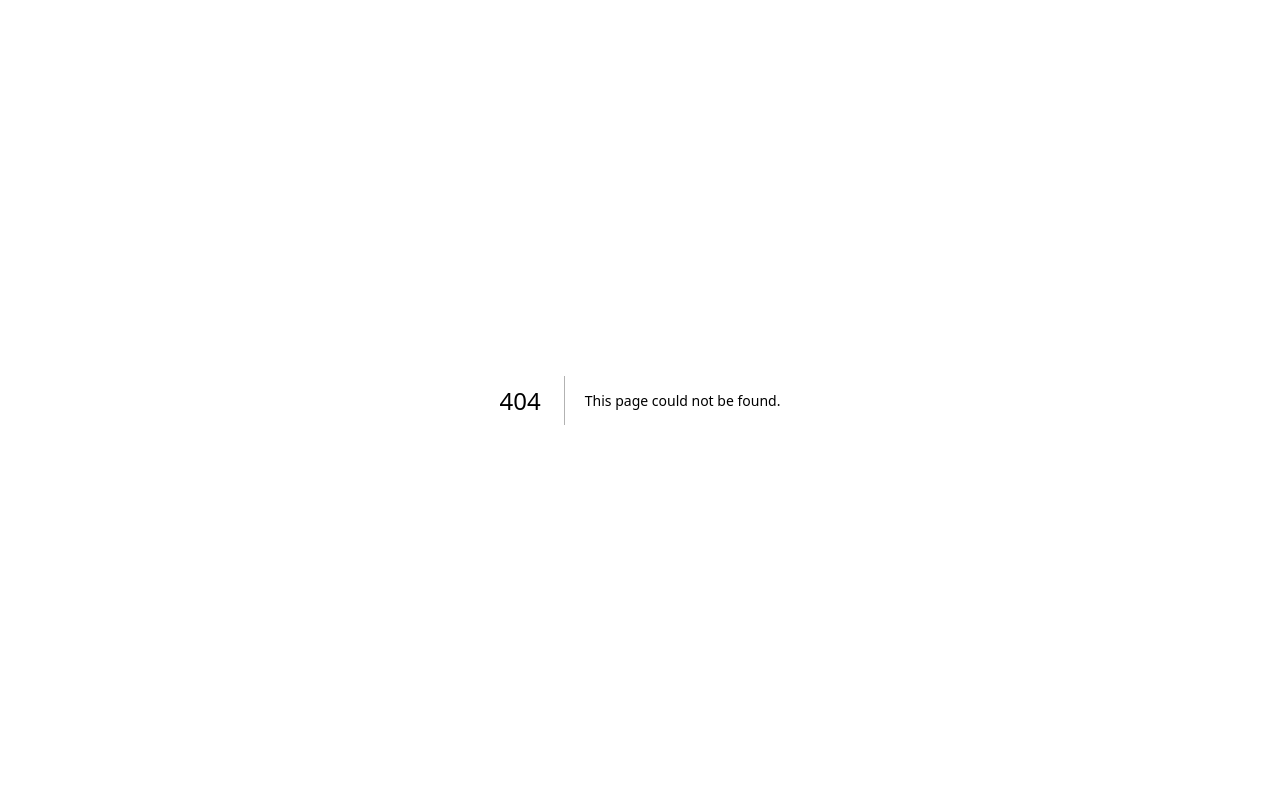
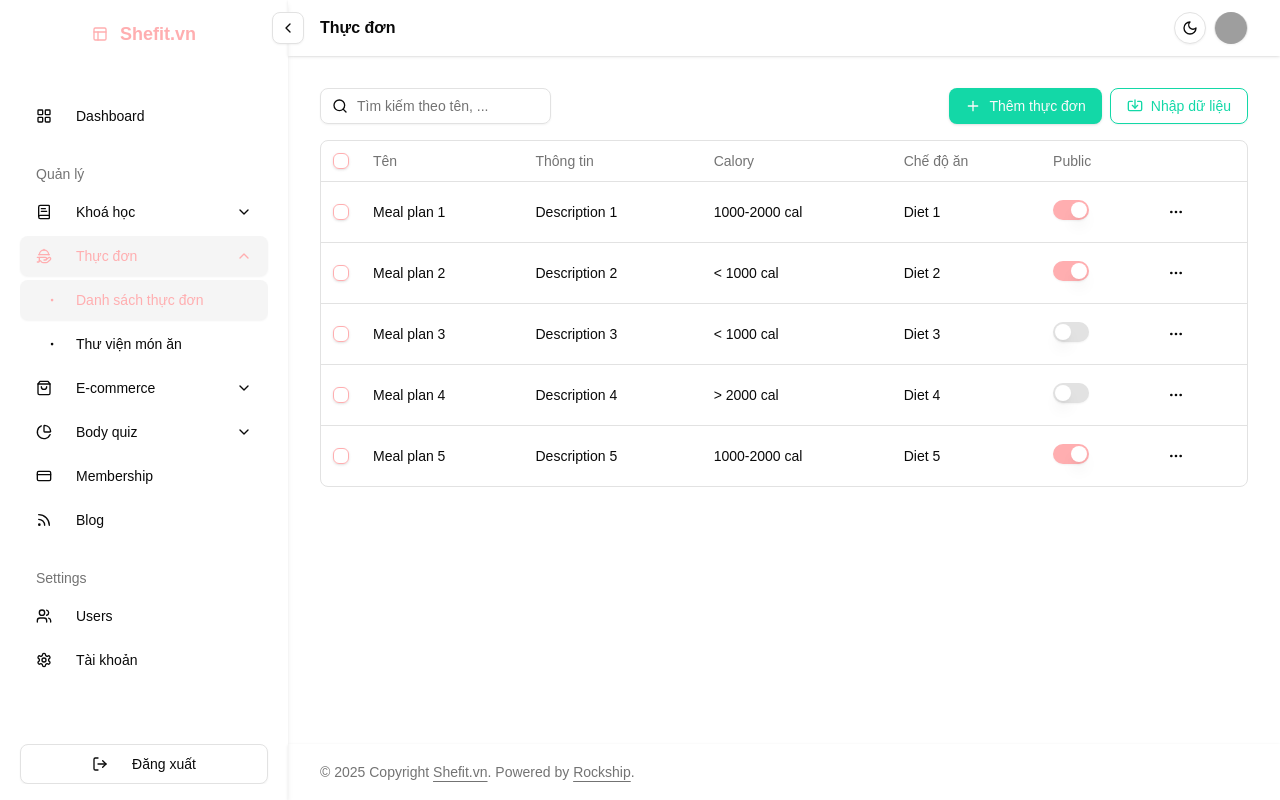
Before and after one commit to hoainamcse/shefit-frontend, a Next.js app: page /admin/meal-plans in a window 1280 px wide. Before the commit this address had no page. Built offline with nearby package versions, Linux system fonts and the light colour scheme; grey boxes are pictures that could not be loaded; a web font is replaced by a local one.

Commit message:
feat: add meal plans

```diff
--- a/app/(admin)/admin/(class)/live-classes/page.tsx
+++ b/app/(admin)/admin/(class)/live-classes/page.tsx
@@ -14,6 +14,7 @@ import {
   DropdownMenuSeparator,
   DropdownMenuTrigger,
 } from '@/components/ui/dropdown-menu'
+import { Switch } from '@/components/ui/switch'
 import { Copy, Edit, Ellipsis, Eye, Import, Trash2 } from 'lucide-react'
 
 type Membership = {
@@ -35,6 +36,7 @@ type LiveClass = {
   trainer: Trainer
   level: 'beginner' | 'intermediate' | 'advanced'
   membership?: Membership
+  is_public: boolean
 }
 
 const liveClasses: LiveClass[] = [
@@ -53,6 +55,7 @@ const liveClasses: LiveClass[] = [
       id: '1',
       name: 'Độ mông 4 tuần',
     },
+    is_public: true,
   },
   {
     id: '2',
@@ -69,6 +72,7 @@ const liveClasses: LiveClass[] = [
       id: '1',
       name: 'Độ mông 4 tuần',
     },
+    is_public: true,
   },
   {
     id: '3',
@@ -85,6 +89,7 @@ const liveClasses: LiveClass[] = [
       id: '1',
       name: 'Độ mông 4 tuần',
     },
+    is_public: false,
   },
   {
     id: '4',
@@ -101,6 +106,7 @@ const liveClasses: LiveClass[] = [
       id: '1',
       name: 'Độ mông 4 tuần',
     },
+    is_public: true,
   },
   {
     id: '5',
@@ -117,6 +123,7 @@ const liveClasses: LiveClass[] = [
       id: '1',
       name: 'Độ mông 4 tuần',
     },
+    is_public: false,
   },
 ]
 
@@ -172,6 +179,11 @@ export default function LiveClassesPage() {
       render: ({ row }) => row.membership?.name ?? '_',
     },
     {
+      accessorKey: 'is_public',
+      header: 'Public',
+      render: ({ row }) => <Switch defaultChecked={row.is_public} />,
+    },
+    {
       accessorKey: 'actions',
       render: ({ row }) => (
         <DropdownMenu>
--- a/app/(admin)/admin/(class)/one-on-one-classes/page.tsx
+++ b/app/(admin)/admin/(class)/one-on-one-classes/page.tsx
@@ -14,6 +14,7 @@ import {
   DropdownMenuSeparator,
   DropdownMenuTrigger,
 } from '@/components/ui/dropdown-menu'
+import { Switch } from '@/components/ui/switch'
 import { Copy, Edit, Ellipsis, Eye, Import, Trash2 } from 'lucide-react'
 
 type Membership = {
@@ -36,6 +37,7 @@ type OneOnOneClass = {
   level: 'beginner' | 'intermediate' | 'advanced'
   membership?: Membership
   type: 'video' | 'live'
+  is_public: boolean
 }
 
 const oneOnOneClasses: OneOnOneClass[] = [
@@ -55,6 +57,7 @@ const oneOnOneClasses: OneOnOneClass[] = [
       name: 'Độ mông 4 tuần',
     },
     type: 'video',
+    is_public: true,
   },
   {
     id: '2',
@@ -72,6 +75,7 @@ const oneOnOneClasses: OneOnOneClass[] = [
       name: 'Độ mông 4 tuần',
     },
     type: 'video',
+    is_public: true,
   },
   {
     id: '3',
@@ -89,6 +93,7 @@ const oneOnOneClasses: OneOnOneClass[] = [
       name: 'Độ mông 4 tuần',
     },
     type: 'live',
+    is_public: false,
   },
   {
     id: '4',
@@ -106,6 +111,7 @@ const oneOnOneClasses: OneOnOneClass[] = [
       name: 'Độ mông 4 tuần',
     },
     type: 'video',
+    is_public: true,
   },
   {
     id: '5',
@@ -123,6 +129,7 @@ const oneOnOneClasses: OneOnOneClass[] = [
       name: 'Độ mông 4 tuần',
     },
     type: 'live',
+    is_public: true,
   },
 ]
 
@@ -187,6 +194,11 @@ export default function OneOnOneClassesPage() {
       ),
     },
     {
+      accessorKey: 'is_public',
+      header: 'Public',
+      render: ({ row }) => <Switch defaultChecked={row.is_public} />,
+    },
+    {
       accessorKey: 'actions',
       render: ({ row }) => (
         <DropdownMenu>
--- a/app/(admin)/admin/(class)/video-classes/page.tsx
+++ b/app/(admin)/admin/(class)/video-classes/page.tsx
@@ -14,6 +14,7 @@ import {
   DropdownMenuSeparator,
   DropdownMenuTrigger,
 } from '@/components/ui/dropdown-menu'
+import { Switch } from '@/components/ui/switch'
 import { Copy, Edit, Ellipsis, Eye, Import, Trash2 } from 'lucide-react'
 
 type Membership = {
@@ -35,6 +36,7 @@ type VideoClass = {
   trainer: Trainer
   level: 'beginner' | 'intermediate' | 'advanced'
   membership?: Membership
+  is_public: boolean
 }
 
 const videoClasses: VideoClass[] = [
@@ -53,6 +55,7 @@ const videoClasses: VideoClass[] = [
       id: '1',
       name: 'Độ mông 4 tuần',
     },
+    is_public: false,
   },
   {
     id: '2',
@@ -69,6 +72,7 @@ const videoClasses: VideoClass[] = [
       id: '1',
       name: 'Độ mông 4 tuần',
     },
+    is_public: false,
   },
   {
     id: '3',
@@ -85,6 +89,7 @@ const videoClasses: VideoClass[] = [
       id: '1',
       name: 'Độ mông 4 tuần',
     },
+    is_public: true,
   },
   {
     id: '4',
@@ -101,6 +106,7 @@ const videoClasses: VideoClass[] = [
       id: '1',
       name: 'Độ mông 4 tuần',
     },
+    is_public: false,
   },
   {
     id: '5',
@@ -117,6 +123,7 @@ const videoClasses: VideoClass[] = [
       id: '1',
       name: 'Độ mông 4 tuần',
     },
+    is_public: true,
   },
 ]
 
@@ -172,6 +179,11 @@ export default function VideoClassesPage() {
       render: ({ row }) => row.membership?.name ?? '_',
     },
     {
+      accessorKey: 'is_public',
+      header: 'Public',
+      render: ({ row }) => <Switch defaultChecked={row.is_public} />,
+    },
+    {
       accessorKey: 'actions',
       render: ({ row }) => (
         <DropdownMenu>
--- a/app/(admin)/admin/(ecom)/products/page.tsx
+++ b/app/(admin)/admin/(ecom)/products/page.tsx
@@ -55,7 +55,7 @@ const products: Product[] = [
       },
     ],
     category: 'Clothing',
-    images: ['https://via.placeholder.com/150', 'https://via.placeholder.com/150'],
+    images: ['https://m.media-amazon.com/images/I/81RE9EBCagL._AC_UF1000,1000_QL80_.jpg'],
   },
   {
     id: '2',
@@ -80,7 +80,7 @@ const products: Product[] = [
       },
     ],
     category: 'Clothing',
-    images: ['https://via.placeholder.com/150', 'https://via.placeholder.com/150'],
+    images: ['https://m.media-amazon.com/images/I/81RE9EBCagL._AC_UF1000,1000_QL80_.jpg'],
   },
   {
     id: '3',
@@ -105,7 +105,7 @@ const products: Product[] = [
       },
     ],
     category: 'Clothing',
-    images: ['https://via.placeholder.com/150', 'https://via.placeholder.com/150'],
+    images: ['https://m.media-amazon.com/images/I/81RE9EBCagL._AC_UF1000,1000_QL80_.jpg'],
   },
   {
     id: '4',
@@ -130,7 +130,7 @@ const products: Product[] = [
       },
     ],
     category: 'Clothing',
-    images: ['https://via.placeholder.com/150', 'https://via.placeholder.com/150'],
+    images: ['https://m.media-amazon.com/images/I/81RE9EBCagL._AC_UF1000,1000_QL80_.jpg'],
   },
   {
     id: '5',
@@ -155,7 +155,7 @@ const products: Product[] = [
       },
     ],
     category: 'Clothing',
-    images: ['https://via.placeholder.com/150', 'https://via.placeholder.com/150'],
+    images: ['https://m.media-amazon.com/images/I/81RE9EBCagL._AC_UF1000,1000_QL80_.jpg'],
   },
 ]
 
@@ -201,6 +201,13 @@ export default function ProductsPage() {
       header: 'Phân loại',
     },
     {
+      accessorKey: 'images',
+      header: 'Hình ảnh',
+      render: ({ row }) => {
+        return <img src={row.images[0]} alt={`${row.name} thumbnail`} className="h-12 rounded" />
+      },
+    },
+    {
       accessorKey: 'actions',
       render: ({ row }) => (
         <DropdownMenu>
--- /dev/null
+++ b/app/(admin)/admin/(meal-plan)/dishes/page.tsx
@@ -0,0 +1,127 @@
+'use client'
+
+import { ContentLayout } from '@/components/admin-panel/content-layout'
+import { AddButton } from '@/components/buttons/add-button'
+import { MainButton } from '@/components/buttons/main-button'
+import { ColumnDef, DataTable } from '@/components/data-table'
+import { Button } from '@/components/ui/button'
+import {
+  DropdownMenu,
+  DropdownMenuContent,
+  DropdownMenuItem,
+  DropdownMenuLabel,
+  DropdownMenuSeparator,
+  DropdownMenuTrigger,
+} from '@/components/ui/dropdown-menu'
+import { Copy, Edit, Ellipsis, Eye, Import, Trash2 } from 'lucide-react'
+
+type Dish = {
+  id: string
+  name: string
+  diet: string
+  image: string
+}
+
+const mealPlans: Dish[] = [
+  {
+    id: '1',
+    name: 'Dishes 1',
+    diet: 'Diet 1',
+    image:
+      'https://hips.hearstapps.com/hmg-prod/images/endive-salad-with-chicken-and-blue-cheese-661d80799959b.jpg?crop=0.956xw:0.714xh;0.0238xw,0.107xh&resize=980:*',
+  },
+  {
+    id: '2',
+    name: 'Dishes 2',
+    diet: 'Diet 2',
+    image:
+      'https://hips.hearstapps.com/hmg-prod/images/endive-salad-with-chicken-and-blue-cheese-661d80799959b.jpg?crop=0.956xw:0.714xh;0.0238xw,0.107xh&resize=980:*',
+  },
+  {
+    id: '3',
+    name: 'Dishes 3',
+    diet: 'Diet 3',
+    image:
+      'https://hips.hearstapps.com/hmg-prod/images/endive-salad-with-chicken-and-blue-cheese-661d80799959b.jpg?crop=0.956xw:0.714xh;0.0238xw,0.107xh&resize=980:*',
+  },
+  {
+    id: '4',
+    name: 'Dishes 4',
+    diet: 'Diet 4',
+    image:
+      'https://hips.hearstapps.com/hmg-prod/images/endive-salad-with-chicken-and-blue-cheese-661d80799959b.jpg?crop=0.956xw:0.714xh;0.0238xw,0.107xh&resize=980:*',
+  },
+  {
+    id: '5',
+    name: 'Dishes 5',
+    diet: 'Diet 5',
+    image:
+      'https://hips.hearstapps.com/hmg-prod/images/endive-salad-with-chicken-and-blue-cheese-661d80799959b.jpg?crop=0.956xw:0.714xh;0.0238xw,0.107xh&resize=980:*',
+  },
+]
+
+export default function DishesPage() {
+  const columns: ColumnDef<Dish>[] = [
+    {
+      accessorKey: 'name',
+      header: 'Tên',
+    },
+    {
+      accessorKey: 'diet',
+      header: 'Chế độ ăn',
+    },
+    {
+      accessorKey: 'image',
+      header: 'Hình ảnh',
+      render: ({ row }) => {
+        return <img src={row.image} alt={`${row.name} thumbnail`} className="h-12 rounded" />
+      },
+    },
+    {
+      accessorKey: 'actions',
+      render: ({ row }) => (
+        <DropdownMenu>
+          <DropdownMenuTrigger asChild>
+            <Button size="icon" variant="ghost">
+              <Ellipsis />
+            </Button>
+          </DropdownMenuTrigger>
+          <DropdownMenuContent>
+            <DropdownMenuLabel>Thao tác</DropdownMenuLabel>
+            <DropdownMenuItem>
+              <Copy /> Sao chép món ăn ID
+            </DropdownMenuItem>
+            <DropdownMenuSeparator />
+            <DropdownMenuItem>
+              <Eye /> Xem
+            </DropdownMenuItem>
+            <DropdownMenuItem>
+              <Edit /> Cập nhật
+            </DropdownMenuItem>
+            <DropdownMenuItem className="text-destructive focus:text-destructive">
+              <Trash2 /> Xoá
+            </DropdownMenuItem>
+          </DropdownMenuContent>
+        </DropdownMenu>
+      ),
+    },
+  ]
+  const headerExtraContent = (
+    <>
+      <AddButton text="Thêm món ăn" />
+      <MainButton text="Nhập dữ liệu" variant="outline" icon={Import} />
+    </>
+  )
+
+  return (
+    <ContentLayout title="Thư viện món ăn">
+      <DataTable
+        headerExtraContent={headerExtraContent}
+        searchPlaceholder="Tìm kiếm theo tên, ..."
+        data={mealPlans}
+        columns={columns}
+        onSelectChange={() => {}}
+      />
+    </ContentLayout>
+  )
+}
--- /dev/null
+++ b/app/(admin)/admin/(meal-plan)/meal-plans/page.tsx
@@ -0,0 +1,141 @@
+'use client'
+
+import { ContentLayout } from '@/components/admin-panel/content-layout'
+import { AddButton } from '@/components/buttons/add-button'
+import { MainButton } from '@/components/buttons/main-button'
+import { ColumnDef, DataTable } from '@/components/data-table'
+import { Button } from '@/components/ui/button'
+import {
+  DropdownMenu,
+  DropdownMenuContent,
+  DropdownMenuItem,
+  DropdownMenuLabel,
+  DropdownMenuSeparator,
+  DropdownMenuTrigger,
+} from '@/components/ui/dropdown-menu'
+import { Switch } from '@/components/ui/switch'
+import { Copy, Edit, Ellipsis, Eye, Import, Trash2 } from 'lucide-react'
+
+type MealPlan = {
+  id: string
+  name: string
+  description: string
+  calory: string
+  diet: string
+  is_public: boolean
+}
+
+const mealPlans: MealPlan[] = [
+  {
+    id: '1',
+    name: 'Meal plan 1',
+    description: 'Description 1',
+    calory: '1000-2000 cal',
+    diet: 'Diet 1',
+    is_public: true,
+  },
+  {
+    id: '2',
+    name: 'Meal plan 2',
+    description: 'Description 2',
+    calory: '< 1000 cal',
+    diet: 'Diet 2',
+    is_public: true,
+  },
+  {
+    id: '3',
+    name: 'Meal plan 3',
+    description: 'Description 3',
+    calory: '< 1000 cal',
+    diet: 'Diet 3',
+    is_public: false,
+  },
+  {
+    id: '4',
+    name: 'Meal plan 4',
+    description: 'Description 4',
+    calory: '> 2000 cal',
+    diet: 'Diet 4',
+    is_public: false,
+  },
+  {
+    id: '5',
+    name: 'Meal plan 5',
+    description: 'Description 5',
+    calory: '1000-2000 cal',
+    diet: 'Diet 5',
+    is_public: true,
+  },
+]
+
+export default function MealPlansPage() {
+  const columns: ColumnDef<MealPlan>[] = [
+    {
+      accessorKey: 'name',
+      header: 'Tên',
+    },
+    {
+      accessorKey: 'description',
+      header: 'Thông tin',
+    },
+    {
+      accessorKey: 'calory',
+      header: 'Calory',
+    },
+    {
+      accessorKey: 'diet',
+      header: 'Chế độ ăn',
+    },
+    {
+      accessorKey: 'is_public',
+      header: 'Public',
+      render: ({ row }) => <Switch defaultChecked={row.is_public} />,
+    },
+    {
+      accessorKey: 'actions',
+      render: ({ row }) => (
+        <DropdownMenu>
+          <DropdownMenuTrigger asChild>
+            <Button size="icon" variant="ghost">
+              <Ellipsis />
+            </Button>
+          </DropdownMenuTrigger>
+          <DropdownMenuContent>
+            <DropdownMenuLabel>Thao tác</DropdownMenuLabel>
+            <DropdownMenuItem>
+              <Copy /> Sao chép thực đơn ID
+            </DropdownMenuItem>
+            <DropdownMenuSeparator />
+            <DropdownMenuItem>
+              <Eye /> Xem
+            </DropdownMenuItem>
+            <DropdownMenuItem>
+              <Edit /> Cập nhật
+            </DropdownMenuItem>
+            <DropdownMenuItem className="text-destructive focus:text-destructive">
+              <Trash2 /> Xoá
+            </DropdownMenuItem>
+          </DropdownMenuContent>
+        </DropdownMenu>
+      ),
+    },
+  ]
+  const headerExtraContent = (
+    <>
+      <AddButton text="Thêm thực đơn" />
+      <MainButton text="Nhập dữ liệu" variant="outline" icon={Import} />
+    </>
+  )
+
+  return (
+    <ContentLayout title="Thực đơn">
+      <DataTable
+        headerExtraContent={headerExtraContent}
+        searchPlaceholder="Tìm kiếm theo tên, ..."
+        data={mealPlans}
+        columns={columns}
+        onSelectChange={() => {}}
+      />
+    </ContentLayout>
+  )
+}
--- a/lib/menu-list.ts
+++ b/lib/menu-list.ts
@@ -79,11 +79,11 @@ export function getMenuList(pathname: string): Group[] {
           icon: HandPlatterIcon,
           submenus: [
             {
-              href: '#',
+              href: '/admin/meal-plans',
               label: 'Danh sách thực đơn',
             },
             {
-              href: '#',
+              href: '/admin/dishes',
               label: 'Thư viện món ăn',
             },
           ],
```
